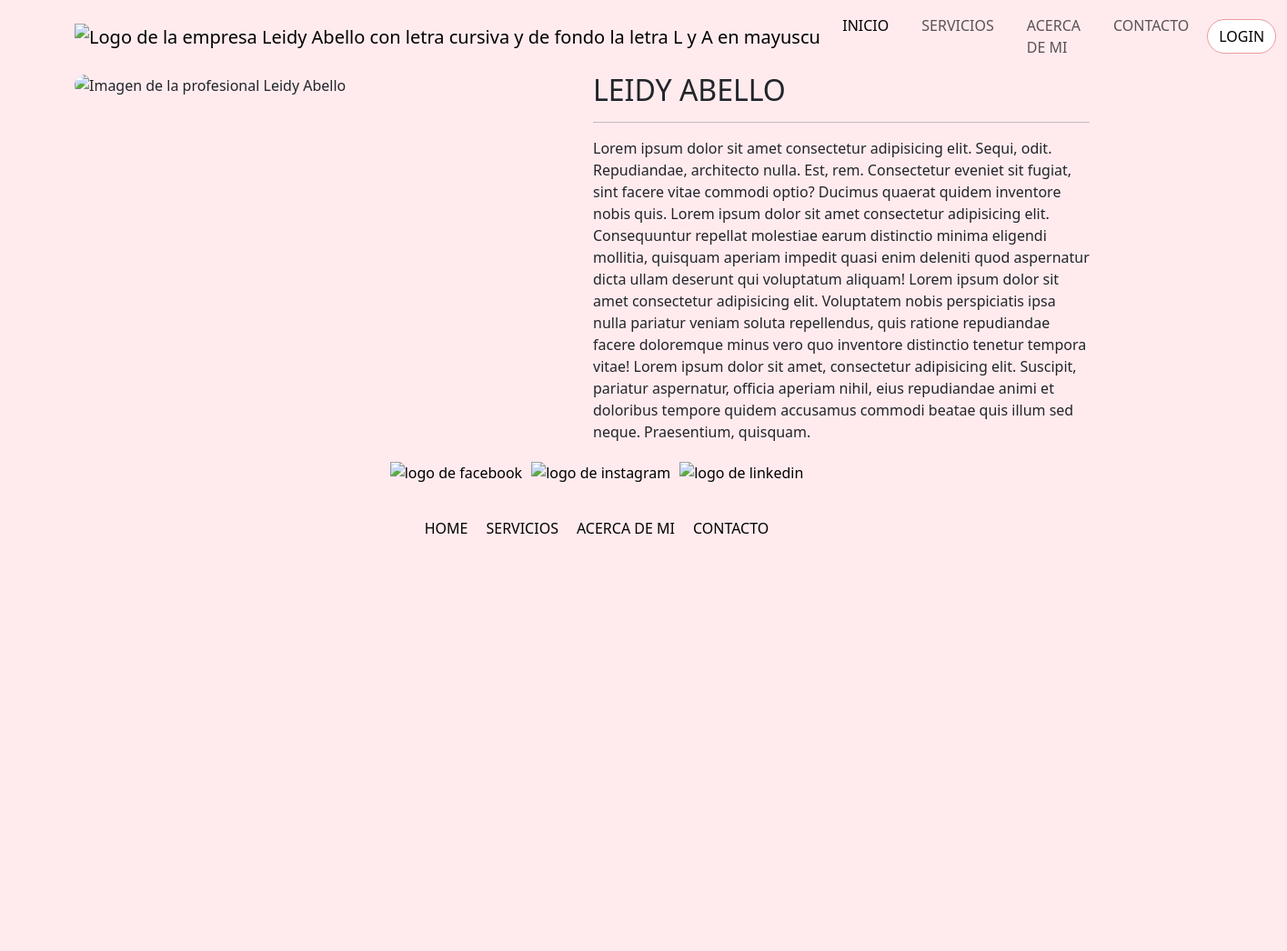
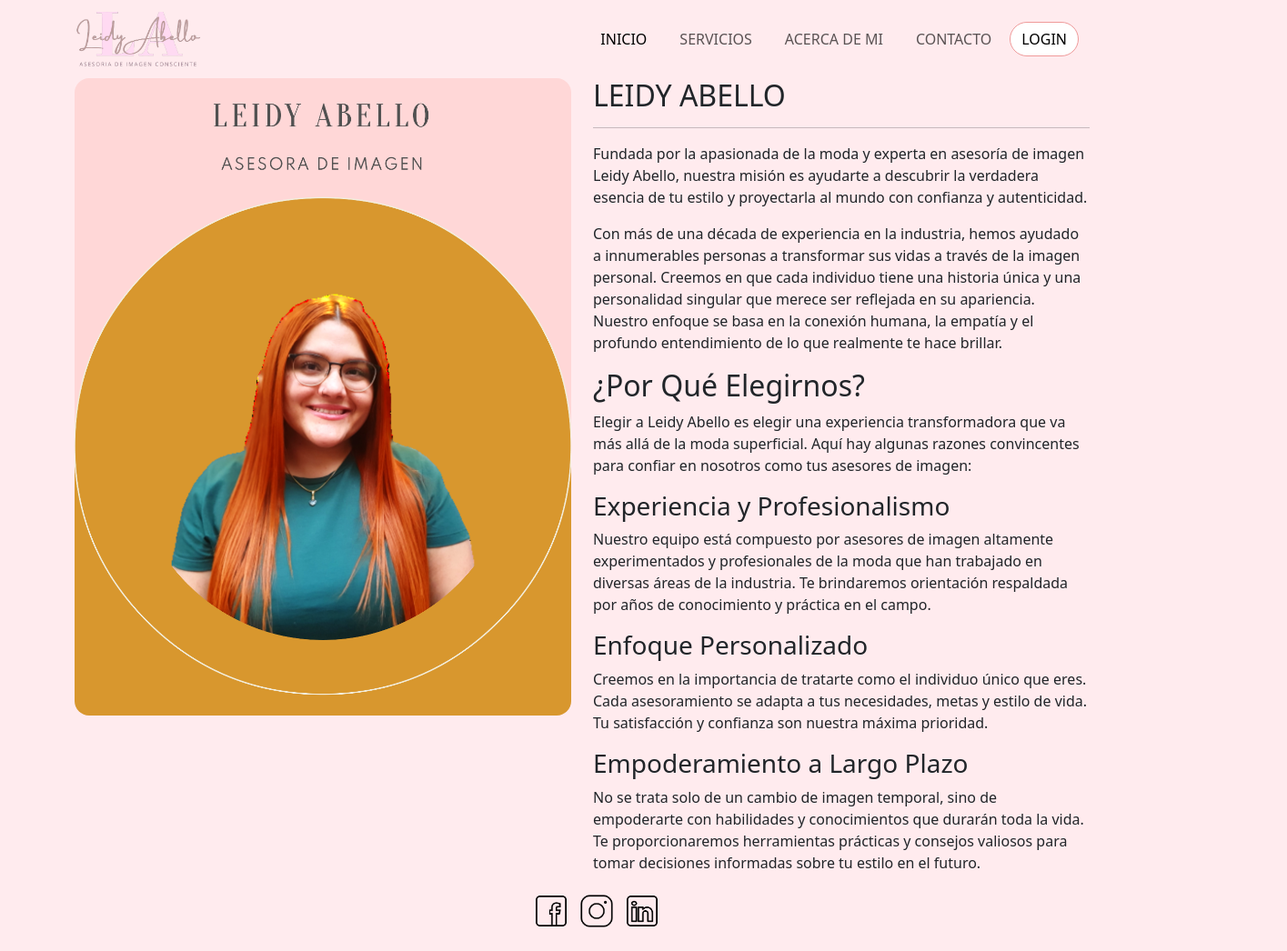
Before and after one commit to Alejorodr/PFRodriguez, a plain HTML site: page pages/aboutme.html in a window 1280 px wide. Shown: the top 1046 px of the page at 91% size, 1415 px wide, since content can reach past the window. Before the commit the page ends 800 px from the top, so only its background shows below. Drawn offline with nearby package versions, Linux system fonts and the light colour scheme.

Commit message:
se agrega texto personalizado a la seccion acerca de mi

```diff
--- a/pages/aboutme.html
+++ b/pages/aboutme.html
@@ -9,7 +9,7 @@
     <link href="https://cdn.jsdelivr.net/npm/bootstrap@5.3.0/dist/css/bootstrap.min.css" rel="stylesheet"
         integrity="sha384-9ndCyUaIbzAi2FUVXJi0CjmCapSmO7SnpJef0486qhLnuZ2cdeRhO02iuK6FUUVM" crossorigin="anonymous">
     <link rel="stylesheet" href="../css/style.css">
-    <link rel="icon" type="image/png" href="../images/Favicon Leidy Abello.png">
+    <link rel="icon" type="image/png" href="../images/FaviconLA.png">
     <title>Acerca de mi</title>
 </head>
 
@@ -18,7 +18,7 @@
         <nav class="navbar navbar-expand-md">
             <div class="container">
                 <a class="navbar-brand" href="../index.html"><img
-                        src="../images/Logo_Leidy_Abello__1_-removebg-preview.png"
+                        src="../images/Logo_Leidy_Abello.png"
                         alt="Logo de la empresa Leidy Abello con letra cursiva y de fondo la letra L y A en mayuscula"></a>
                 <button class="navbar-toggler" type="button" data-bs-toggle="collapse"
                     data-bs-target="#navbarNavDropdown" aria-controls="navbarNavDropdown" aria-expanded="false"
@@ -54,22 +54,33 @@
         <section class="container">
             <div class="row">
                 <div class="col-lg-6">
-                    <img src="../images/Design 1.png" alt="Imagen de la profesional Leidy Abello"
+                    <img src="../images/About-me.png" alt="Imagen de la profesional Leidy Abello"
                         class="w-100 rounded-4">
                 </div>
                 <div class="text-center col-lg-6 text-lg-start">
                     <h2 class="">LEIDY ABELLO</h2>
                     <hr>
-                    <p>Lorem ipsum dolor sit amet consectetur adipisicing elit. Sequi, odit. Repudiandae, architecto
-                        nulla. Est, rem. Consectetur eveniet sit fugiat, sint facere vitae commodi optio? Ducimus
-                        quaerat quidem inventore nobis quis. Lorem ipsum dolor sit amet consectetur adipisicing elit.
-                        Consequuntur repellat molestiae earum distinctio minima eligendi mollitia, quisquam aperiam
-                        impedit quasi enim deleniti quod aspernatur dicta ullam deserunt qui voluptatum aliquam! Lorem
-                        ipsum dolor sit amet consectetur adipisicing elit. Voluptatem nobis perspiciatis ipsa nulla
-                        pariatur veniam soluta repellendus, quis ratione repudiandae facere doloremque minus vero quo
-                        inventore distinctio tenetur tempora vitae! Lorem ipsum dolor sit amet, consectetur adipisicing
-                        elit. Suscipit, pariatur aspernatur, officia aperiam nihil, eius repudiandae animi et doloribus
-                        tempore quidem accusamus commodi beatae quis illum sed neque. Praesentium, quisquam.</p>
+                    <section id="sobre-nosotros">
+
+                        <p>Fundada por la apasionada de la moda y experta en asesoría de imagen Leidy Abello, nuestra misión es ayudarte a descubrir la verdadera esencia de tu estilo y proyectarla al mundo con confianza y autenticidad.</p>
+
+                        <p>Con más de una década de experiencia en la industria, hemos ayudado a innumerables personas a transformar sus vidas a través de la imagen personal. Creemos en que cada individuo tiene una historia única y una personalidad singular que merece ser reflejada en su apariencia. Nuestro enfoque se basa en la conexión humana, la empatía y el profundo entendimiento de lo que realmente te hace brillar.</p>
+                    </section>
+
+                    <section id="por-que-elegirnos">
+                        <h2>¿Por Qué Elegirnos?</h2>
+                        <p>Elegir a Leidy Abello es elegir una experiencia transformadora que va más allá de la moda superficial. Aquí hay algunas razones convincentes para confiar en nosotros como tus asesores de imagen:</p>
+
+                        <h3>Experiencia y Profesionalismo</h3>
+                        <p>Nuestro equipo está compuesto por asesores de imagen altamente experimentados y profesionales de la moda que han trabajado en diversas áreas de la industria. Te brindaremos orientación respaldada por años de conocimiento y práctica en el campo.</p>
+
+                        <h3>Enfoque Personalizado</h3>
+                        <p>Creemos en la importancia de tratarte como el individuo único que eres. Cada asesoramiento se adapta a tus necesidades, metas y estilo de vida. Tu satisfacción y confianza son nuestra máxima prioridad.</p>
+
+                        <h3>Empoderamiento a Largo Plazo</h3>
+                        <p>No se trata solo de un cambio de imagen temporal, sino de empoderarte con habilidades y conocimientos que durarán toda la vida. Te proporcionaremos herramientas prácticas y consejos valiosos para tomar decisiones informadas sobre tu estilo en el futuro.</p>
+
+                    </section>
                 </div>
             </div>
         </section>
@@ -83,11 +94,11 @@
     <div class="socialmedia container">
         <div>
             <ol>
-                <li><a href="https://www.facebook.com/"><img src="../images/icons8-facebook-500.png"
+                <li><a href="https://www.facebook.com/"><img src="../images/Icon-Facebook.png"
                             alt="logo de facebook"></a></li>
-                <li><a href="https://www.instagram.com/"><img src="../images/icons8-instagram-500.png"
+                <li><a href="https://www.instagram.com/"><img src="../images/Icon-Instagram.png"
                             alt="logo de instagram"></a></li>
-                <li><a href="https://www.linkedin.com/"><img src="../images/icons8-linkedin-500.png"
+                <li><a href="https://www.linkedin.com/"><img src="../images/Icon-Linkedin.png"
                             alt="logo de linkedin"></a></li>
             </ol>
         </div>
```
